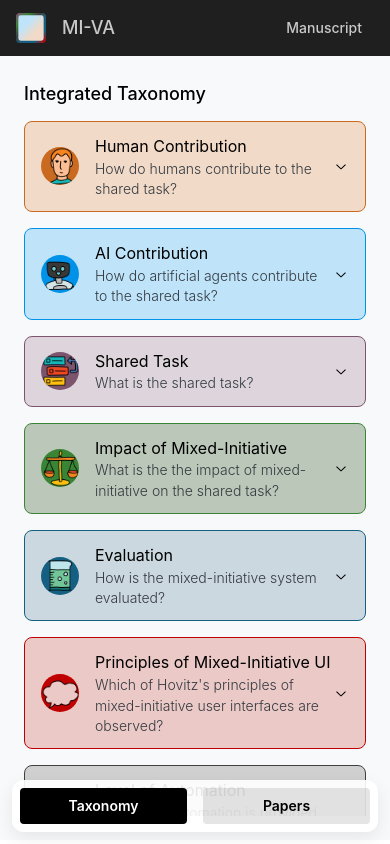
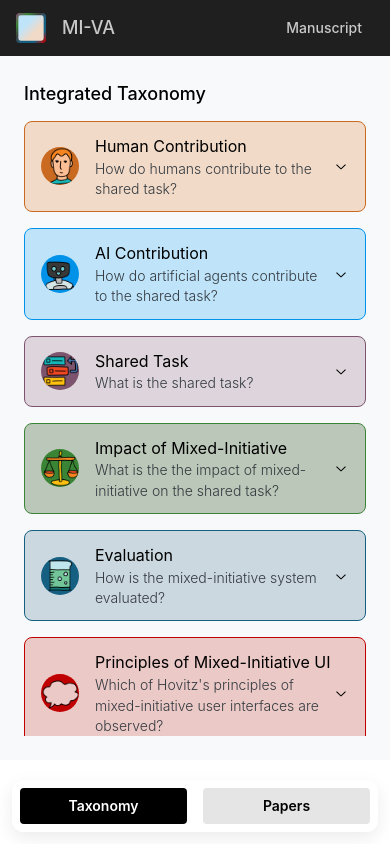
Before and after one commit to smonadjemi/miva, a Next.js app: page / in a window 390 px wide. Built offline with nearby package versions, Linux system fonts and the light colour scheme.

Commit message:
add padding

```diff
--- a/app/page.tsx
+++ b/app/page.tsx
@@ -106,6 +106,7 @@ export default function MainLayout() {
       <Box
         style={{
           display: isMobile ? 'block' : 'flex',
+          paddingBottom: isMobile ? 80 : 0,
           height: '100%',
         }}
       >
--- a/components/PaperView.tsx
+++ b/components/PaperView.tsx
@@ -5,9 +5,6 @@ import { useAtomValue } from "jotai";
 
 
 export default function PaperView({ papers }: { papers: Paper[] | null }) {
-
-    const leafNodes = useAtomValue(leafNodesAtom)
-    const colors = useAtomValue(colorsAtom)
 
     if (!papers) {
         return <div>Loading papers...</div>;
@@ -45,9 +42,6 @@ function Tags({ tags }: { tags: string[] }) {
 
         return acc;
     }, {});
-
-    console.log(groups);
-
 
     return <Flex wrap="wrap" gap={0} pt={'md'}>
         {
```
